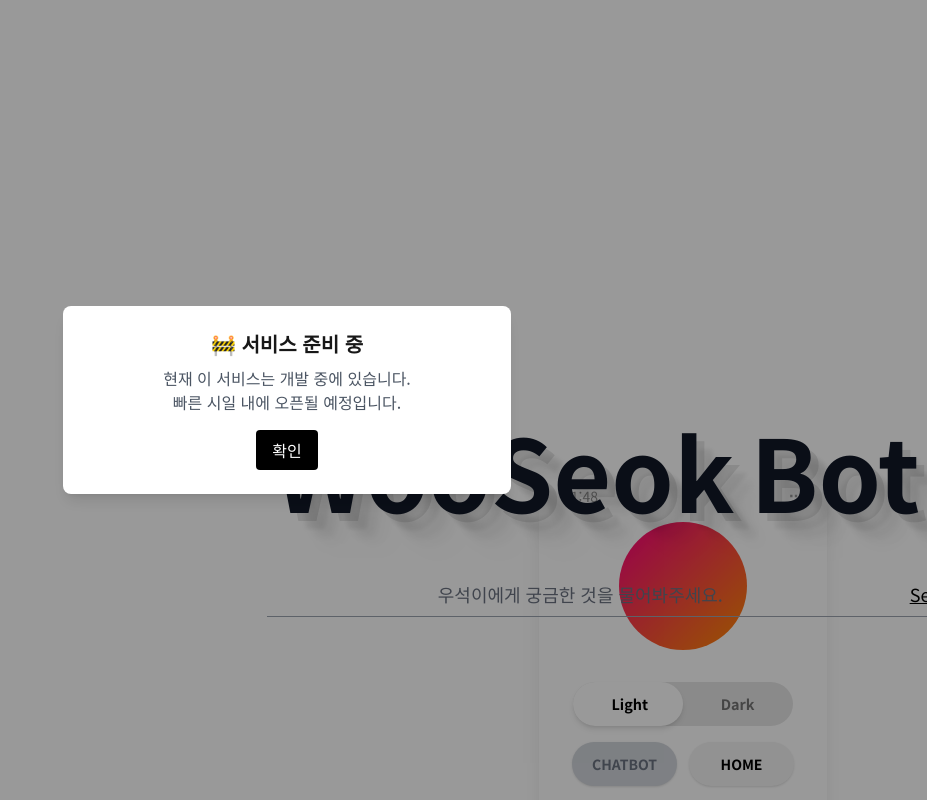
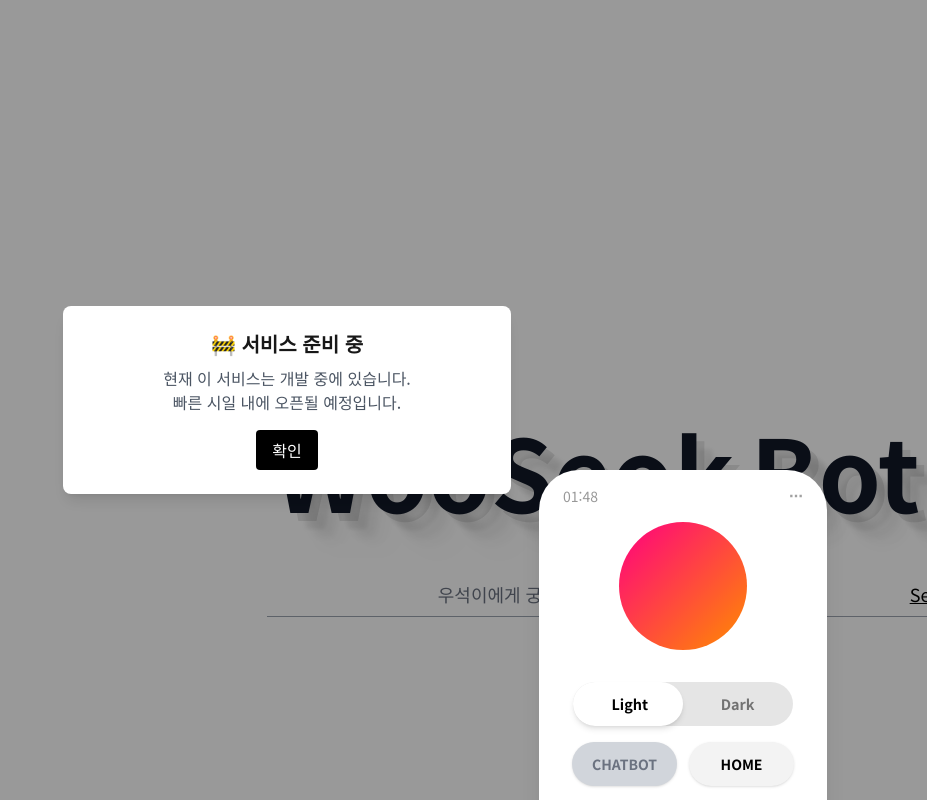
Before and after one commit to YouKnowThat-Park/WooSeokBot, a Next.js app in the folder front/: page / in a window 1280 px wide. Shown: the top 800 px of the page, without its empty margins (353-1280 px from the left). Built offline with nearby package versions, Linux system fonts and the light colour scheme.

Commit message:
: fix : 다른 포트폴리오와 동일 선상일때 박스 전체가 비활성화 되는 에러 수정

```diff
--- a/front/src/app/_components/ThemeToggle.tsx
+++ b/front/src/app/_components/ThemeToggle.tsx
@@ -179,7 +179,7 @@ const ThemeToggle = ({
 
   return (
     <Draggable>
-      <div className="fixed top-[470px] right-[100px] w-72 h-[380px] bg-white bg-transparent dark:bg-[#3A3A3A] rounded-[40px] shadow-xl flex flex-col items-center justify-start py-4 transition-colors duration-700">
+      <div className="fixed top-[470px] right-[100px] w-72 h-[380px] bg-white bg-transparent dark:bg-[#3A3A3A] rounded-[40px] shadow-xl flex flex-col items-center justify-start py-4 transition-colors duration-700 z-[9999]">
         <div className="w-full px-6 text-sm opacity-40 flex justify-between items-center">
           <span className={clsx(isDark ? "text-white" : "text-black")}>
             <KoreanTimeMinute />
```
